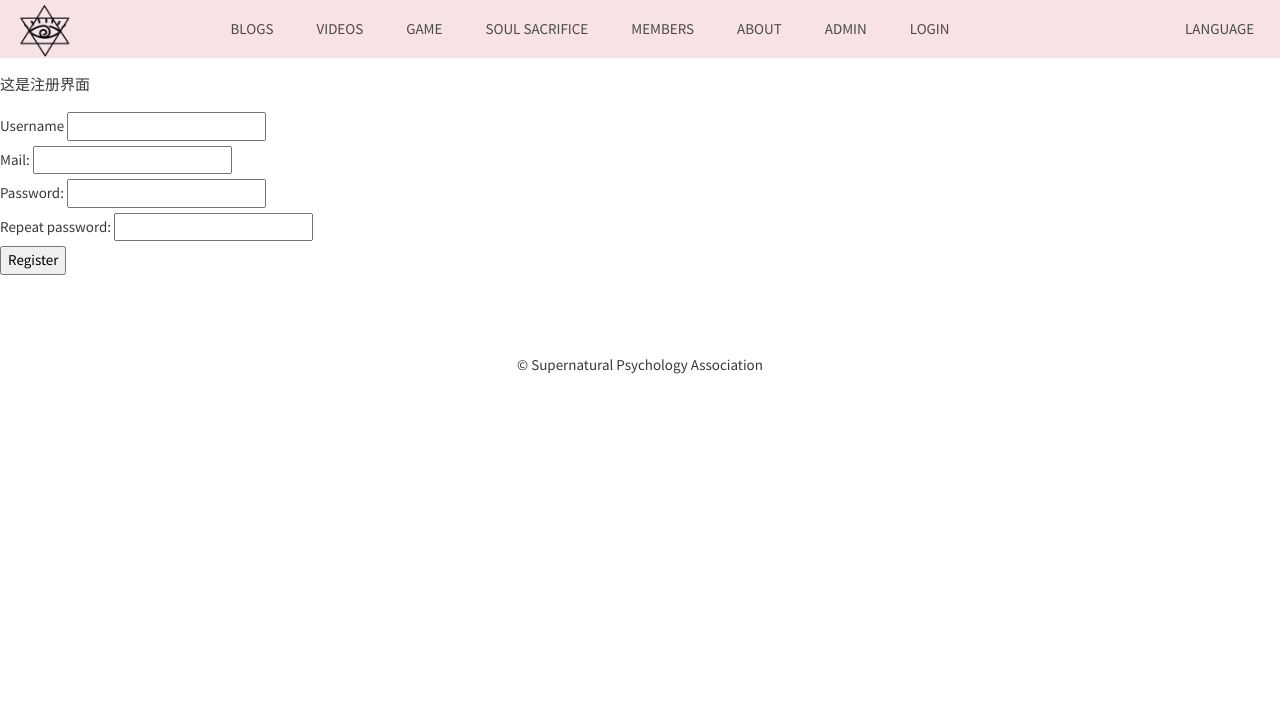
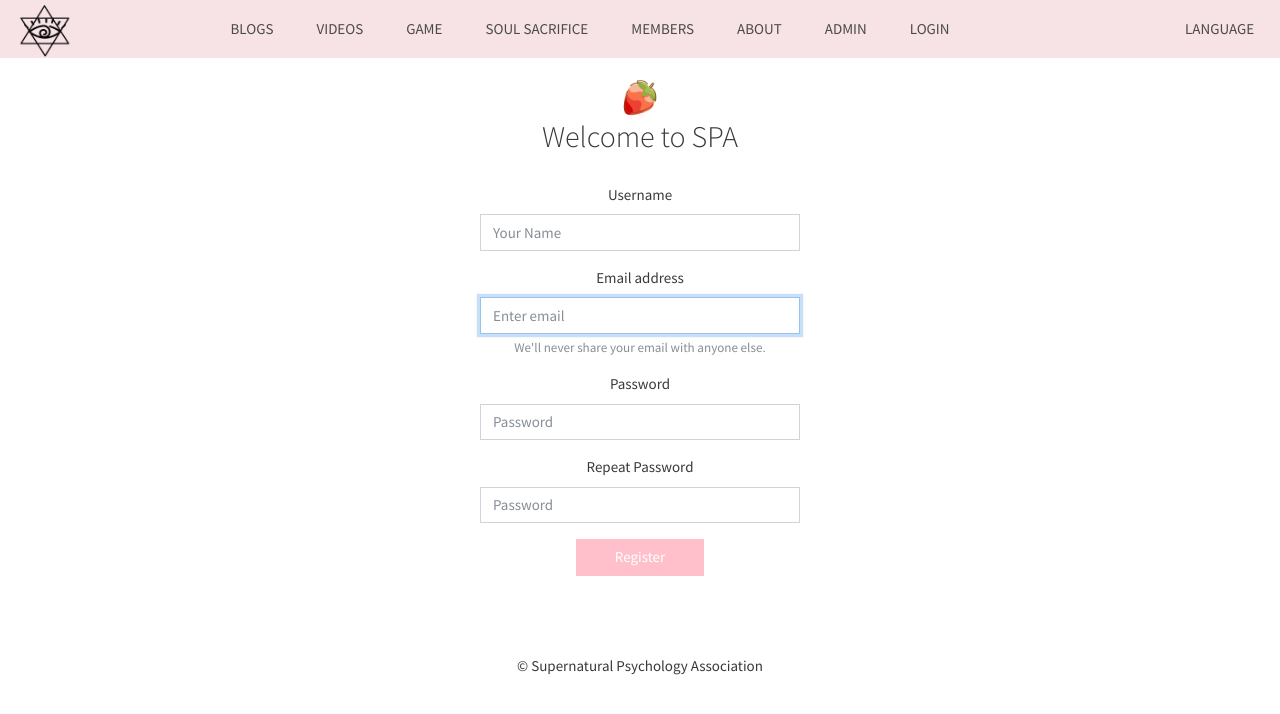
Before and after one commit to xiaoqi-huang/Supernature, a Flask app: page /auth/register in a window 1280 px wide. Shown: the top 714 px of the page. Run offline with Flask 2, Linux system fonts and the light colour scheme; some libraries are stand-ins or nearby versions.

Commit message:
finish modify register page

```diff
--- a/templates/auth/login.html
+++ b/templates/auth/login.html
@@ -37,9 +37,6 @@
     }
 
 
-    .btn p{
-        color: black;
-    }
 
 
 </style>
--- a/templates/auth/register.html
+++ b/templates/auth/register.html
@@ -1,23 +1,70 @@
 {% extends 'layout.html' %}
 
 {% block body %}
-<p>这是注册界面</p>
+<style>
+	.text-center {
+		width: 25%;
+		text-align: center;
+		margin-top: 20px;
+		margin-left: auto;
+		margin-right: auto;
+	}
+
+	.text-center a {
+		font-family: Trebuchet MS Serif;
+		font-color: blue;
+		margin-top: 10px;
+	}
+
+    .con {
+        margin-top: 30px;
+    }
+
+    .btn{
+        width: 40%;
+        background-color: pink;
+        border-color: pink;
+    }
+</style>
+<div class="text-center">
+	<form class="form-login" method="post">
+  		<fieldset>
+            <img src="../../static/images/s.png" width="40" height="40" />
+	    	<h2>Welcome to SPA</h2>
+            <div class="con">
+	    	<div class="form-group">
+    	      		<label for="userName">Username</label>
+    	      		<input type="text" class="form-control" id="username" name="username" placeholder="Your Name" required>
+    	    	</div>
+
+    			<div class="form-group">
+    	      		<label for="exampleInputEmail1">Email address</label>
+    	      		<input type="email" class="form-control" id="mail" name="mail" aria-describedby="emailHelp" placeholder="Enter email" required autofocus>
+    	      		<small id="emailHelp" class="form-text text-muted">We'll never share your email with anyone else.</small>
+    	    	</div>
+
+    	    	<div class="form-group">
+    	      		<label for="exampleInputPassword1">Password</label>
+    	      		<input type="password" class="form-control" id="password" name="password" placeholder="Password" required>
+    	    	</div>
+
+    			<div class="form-group">
+    	      		<label for="exampleInputPassword1">Repeat Password</label>
+    	      		<input type="password" class="form-control" id="repeated-password" name="repeated-password" placeholder="Password" required>
+    	    	</div>
+
+    	    	<button type="submit" class="btn btn-primary">Register</button>
+            </div>
+  		</fieldset>
+	</form>
+	{% for message in get_flashed_messages() %}
+		<div class="alert alert-dismissible alert-danger" style="width: 80%; margin-left: auto; margin-right: auto; margin-top: 20px;">
+			<button type="button" class="close" data-dismiss="alert">&times;</button>
+			<strong>Oh snap! </strong> {{ message }}
+		</div>
+	{% endfor %}
+</div>
 {% for message in get_flashed_messages() %}
     <div class="flash">{{ message }}</div>
 {% endfor %}
-<form method="post">
-    <label for="username"> Username </label>
-    <input name="username" id="username" required>
-    <br>
-    <label for="mail">Mail: </label>
-    <input name="mail" id="mail" required>
-    <br>
-    <label for="password">Password: </label>
-    <input type="password" name="password" id="password" required>
-    <br>
-    <label for="repeated-password">Repeat password: </label>
-    <input type="password" name="repeated-password" id="repeated-password" required>
-    <br>
-    <input type="submit" value="Register">
-</form>
 {% endblock %}
```
